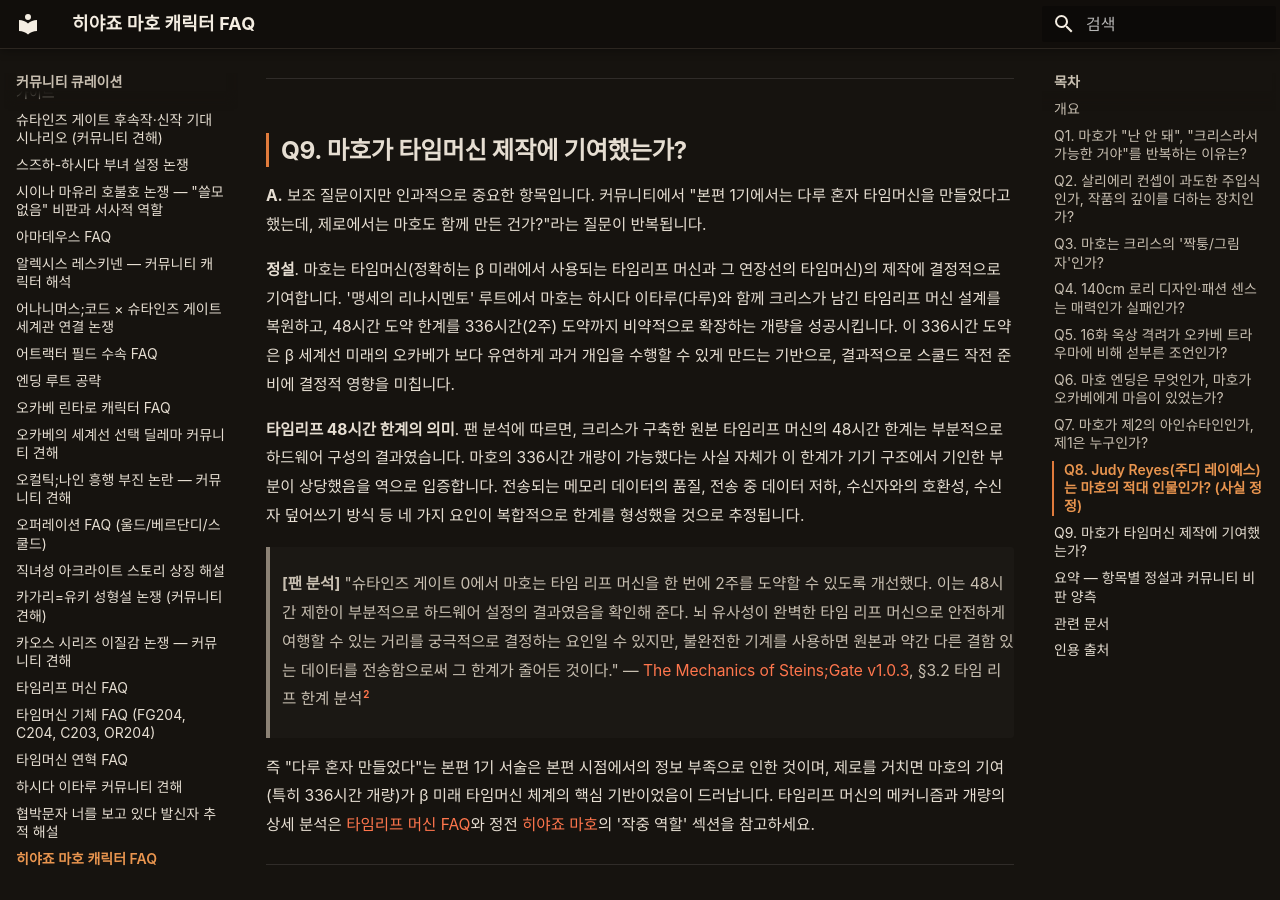
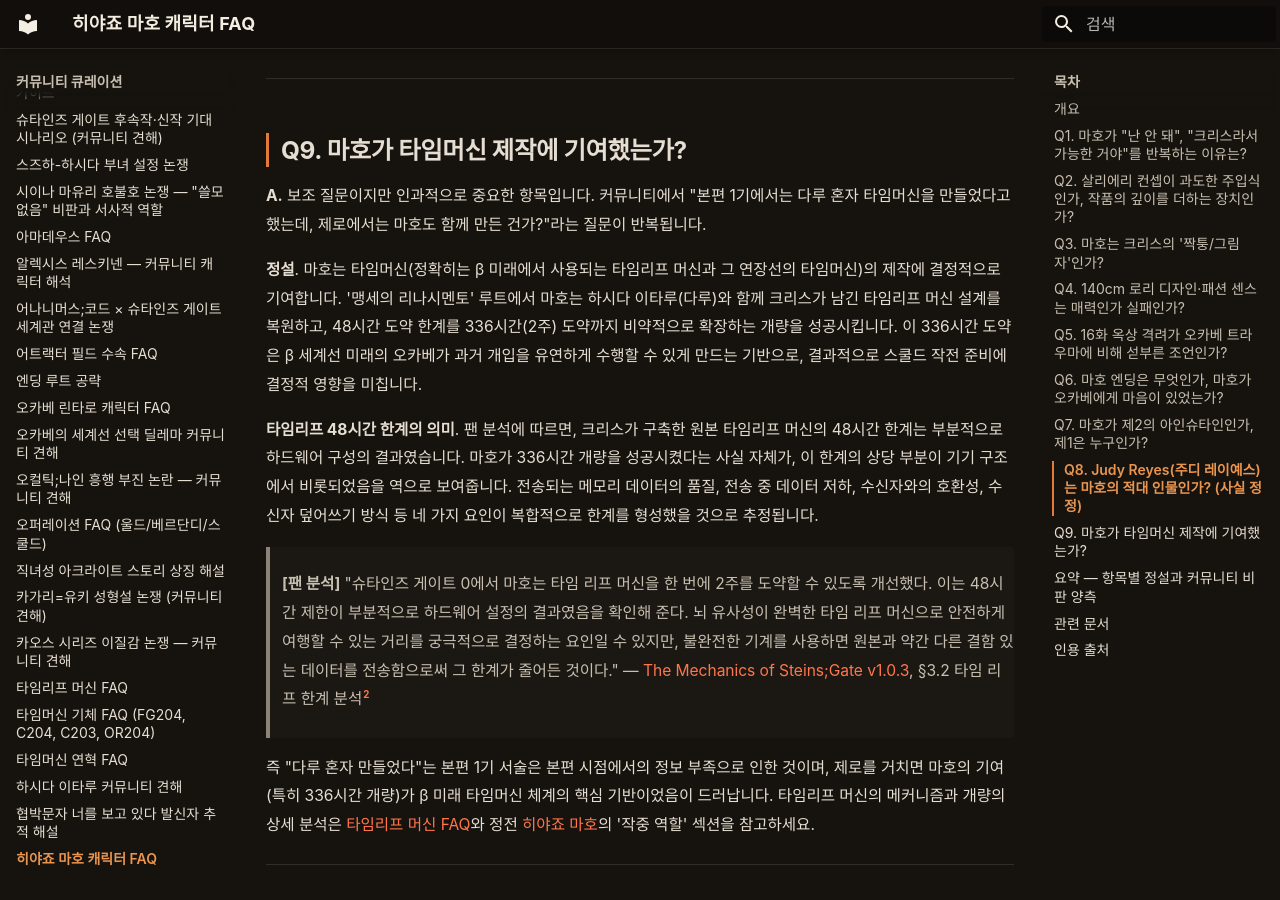
Before and after one commit to sgwiki/sgwiki.github.io, an MkDocs documentation site: the page built from wiki/커뮤니티-큐레이션/히야죠-마호-캐릭터-FAQ.md, in a window 1280 px wide and 900 px high, scrolled down 5644 px. Built offline with MkDocs 1.6.1 and Material for MkDocs 9.7.7, drawn with Linux system fonts in a browser that asks for light colours; some web fonts are replaced; some of the changed text lies outside the part shown.

Commit message:
chore(wiki): 히야죠-마호-캐릭터-FAQ 정비 — 번역투 교정(β 생략 복구·마호의 개량→마호가 성공시킨)·모호한 수식(보다 유연하게→유연하게)·자연스러운 한국어 문장
Co-Authored-By: Claude Opus 4.6 <noreply@anthropic.com>

```diff
--- a/wiki/커뮤니티-큐레이션/히야죠-마호-캐릭터-FAQ.md
+++ b/wiki/커뮤니티-큐레이션/히야죠-마호-캐릭터-FAQ.md
@@ -93,7 +93,7 @@ description: "히야죠 마호에 대해 갤러리에서 반복되는 질문·
 
 **마호 엔딩의 실체**. SG0의 이른바 '마호 엔딩'(존재증명의 오토마톤 루트)은 마호와 오카베가 이어지는 로맨스 결말이 아닙니다. 마호가 자기 인식 전환을 완수하고 크리스(아마데우스)의 '진정한 아마데우스' 인정을 받는 서사적 성장의 결말에 가깝습니다. 커뮤니티에서 "마호 엔딩이라서 이어지는 줄 알았는데 아니어서 실망했다"는 감상이 주기적으로 올라오는 것도 이 때문입니다. 마호 루트의 실질적 짝은 오히려 모에카와의 유대로 읽히는 경우가 많습니다.
 
-**슈타인즈 게이트 세계선에서의 접점**. 본편 결말 이후 슈타인즈 게이트 세계선에서 마호와 오카베의 접점은 커뮤니티의 단골 질문입니다. 핵심은 "슈타인즈 게이트 세계선에 도달한 오카베는 β에서 마호와 함께했던 기억을 갖지 못한다"는 것입니다. β에서 행동하다 D메일로 간섭해 본편 오카베에게 다시 임무를 넘긴 '미래의 오카베'와, 본편에서 무비메일을 받고 크리스를 살려 슈타인즈 게이트에 도달한 '현재의 오카베'는 기억이 다릅니다. 따라서 정설은 "본편 오카베는 마호를 기억하지 못하지만, 마호는 같은 학계 인맥의 크리스를 통해 간접적으로 연결될 여지가 있다"입니다. 《로보틱스;Notes DaSH》에서 마호가 직접 등장하지는 않으나 '슈타인즈 게이트 세계선에 존재하는 마호'로서 언급되는 것도 이 가능성의 방증입니다.
+**슈타인즈 게이트 세계선에서의 접점**. 본편 결말 이후 슈타인즈 게이트 세계선에서 마호와 오카베의 접점은 커뮤니티의 단골 질문입니다. 핵심은 "슈타인즈 게이트 세계선에 도달한 오카베는 β에서 마호와 함께했던 기억을 갖지 못한다"는 것입니다. β 세계선에서 행동하며 D메일로 간섭해 본편 오카베에게 다시 임무를 넘긴 '미래의 오카베'와, 본편에서 무비메일을 받고 크리스를 살려 슈타인즈 게이트에 도달한 '현재의 오카베'는 기억이 다릅니다. 따라서 정설은 "본편 오카베는 마호를 기억하지 못하지만, 마호는 같은 학계 인맥의 크리스를 통해 간접적으로 연결될 여지가 있다"입니다. 《로보틱스;Notes DaSH》에서 마호가 직접 등장하지는 않으나 '슈타인즈 게이트 세계선에 존재하는 마호'로서 언급되는 것도 이 가능성의 방증입니다.
 
 ---
 
@@ -123,9 +123,9 @@ description: "히야죠 마호에 대해 갤러리에서 반복되는 질문·
 
 **A.** 보조 질문이지만 인과적으로 중요한 항목입니다. 커뮤니티에서 "본편 1기에서는 다루 혼자 타임머신을 만들었다고 했는데, 제로에서는 마호도 함께 만든 건가?"라는 질문이 반복됩니다.
 
-**정설**. 마호는 타임머신(정확히는 β 미래에서 사용되는 타임리프 머신과 그 연장선의 타임머신)의 제작에 결정적으로 기여합니다. '맹세의 리나시멘토' 루트에서 마호는 하시다 이타루(다루)와 함께 크리스가 남긴 타임리프 머신 설계를 복원하고, 48시간 도약 한계를 336시간(2주) 도약까지 비약적으로 확장하는 개량을 성공시킵니다. 이 336시간 도약은 β 세계선 미래의 오카베가 보다 유연하게 과거 개입을 수행할 수 있게 만드는 기반으로, 결과적으로 스쿨드 작전 준비에 결정적 영향을 미칩니다.
+**정설**. 마호는 타임머신(정확히는 β 미래에서 사용되는 타임리프 머신과 그 연장선의 타임머신)의 제작에 결정적으로 기여합니다. '맹세의 리나시멘토' 루트에서 마호는 하시다 이타루(다루)와 함께 크리스가 남긴 타임리프 머신 설계를 복원하고, 48시간 도약 한계를 336시간(2주) 도약까지 비약적으로 확장하는 개량을 성공시킵니다. 이 336시간 도약은 β 세계선 미래의 오카베가 과거 개입을 유연하게 수행할 수 있게 만드는 기반으로, 결과적으로 스쿨드 작전 준비에 결정적 영향을 미칩니다.
 
-**타임리프 48시간 한계의 의미**. 팬 분석에 따르면, 크리스가 구축한 원본 타임리프 머신의 48시간 한계는 부분적으로 하드웨어 구성의 결과였습니다. 마호의 336시간 개량이 가능했다는 사실 자체가 이 한계가 기기 구조에서 기인한 부분이 상당했음을 역으로 입증합니다. 전송되는 메모리 데이터의 품질, 전송 중 데이터 저하, 수신자와의 호환성, 수신자 덮어쓰기 방식 등 네 가지 요인이 복합적으로 한계를 형성했을 것으로 추정됩니다.
+**타임리프 48시간 한계의 의미**. 팬 분석에 따르면, 크리스가 구축한 원본 타임리프 머신의 48시간 한계는 부분적으로 하드웨어 구성의 결과였습니다. 마호가 336시간 개량을 성공시켰다는 사실 자체가, 이 한계의 상당 부분이 기기 구조에서 비롯되었음을 역으로 보여줍니다. 전송되는 메모리 데이터의 품질, 전송 중 데이터 저하, 수신자와의 호환성, 수신자 덮어쓰기 방식 등 네 가지 요인이 복합적으로 한계를 형성했을 것으로 추정됩니다.
 
 > **[팬 분석]** "슈타인즈 게이트 0에서 마호는 타임 리프 머신을 한 번에 2주를 도약할 수 있도록 개선했다. 이는 48시간 제한이 부분적으로 하드웨어 설정의 결과였음을 확인해 준다. 뇌 유사성이 완벽한 타임 리프 머신으로 안전하게 여행할 수 있는 거리를 궁극적으로 결정하는 요인일 수 있지만, 불완전한 기계를 사용하면 원본과 약간 다른 결함 있는 데이터를 전송함으로써 그 한계가 줄어든 것이다." — [The Mechanics of Steins;Gate v1.0.3](../근거자료/비공식/mechanics-of-steins-gate/ch3.md), §3.2 타임 리프 한계 분석[^2]
 
```
